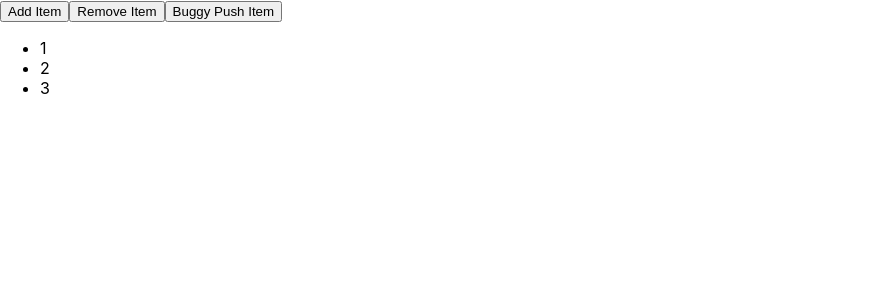
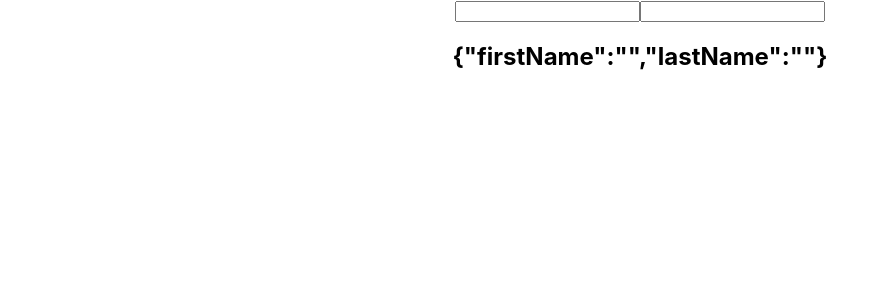
Before and after one commit to fgit-24/gitpod-react, a React (Create React App) app in the folder my-app/: page / in a window 1280 px wide. Shown: the top 300 px of the page, without its empty margins (0-889 px from the left). Built offline with nearby package versions, Linux system fonts and the light colour scheme.

Commit message:
Add UseStateWithObjects component

```diff
--- a/my-app/src/App.js
+++ b/my-app/src/App.js
@@ -1,9 +1,12 @@
-import UseStateWithArrays from "./components/UseStateWithArrays";
+import "./App.css";
+// import StatefulGreetingWithPrevState from "./components/StatefulGreetingWithPrevState";
+// import HooksCounter from "./components/HooksCounter";
+import UseStateWithObjects from "./components/UseStateWithObjects";
 
 function App() {
   return <div className="App">
-      <UseStateWithArrays />
-  </div>
+      <UseStateWithObjects />
+  </div>;
 }
 
 export default App;
--- /dev/null
+++ b/my-app/src/components/UseStateWithObjects.js
@@ -0,0 +1,29 @@
+import React, { useState } from 'react'
+
+function UseStateWithObjects() {
+    const [name, setName] = useState({ firstName: "", lastName: "" });
+
+    return (
+        <div>
+            <form>
+                <input
+                    type="text"
+                    value={name.firstName}
+                    onChange={e => setName({
+                        firstName: e.target.value
+                    })}
+                />
+                <input
+                    type="text"
+                    value={name.lastName}
+                    onChange={e => setName({
+                        lastName: e.target.value
+                    })}
+                />
+                <h2>{JSON.stringify(name)}</h2>
+            </form>
+        </div>
+    )
+}
+
+export default UseStateWithObjects
```
